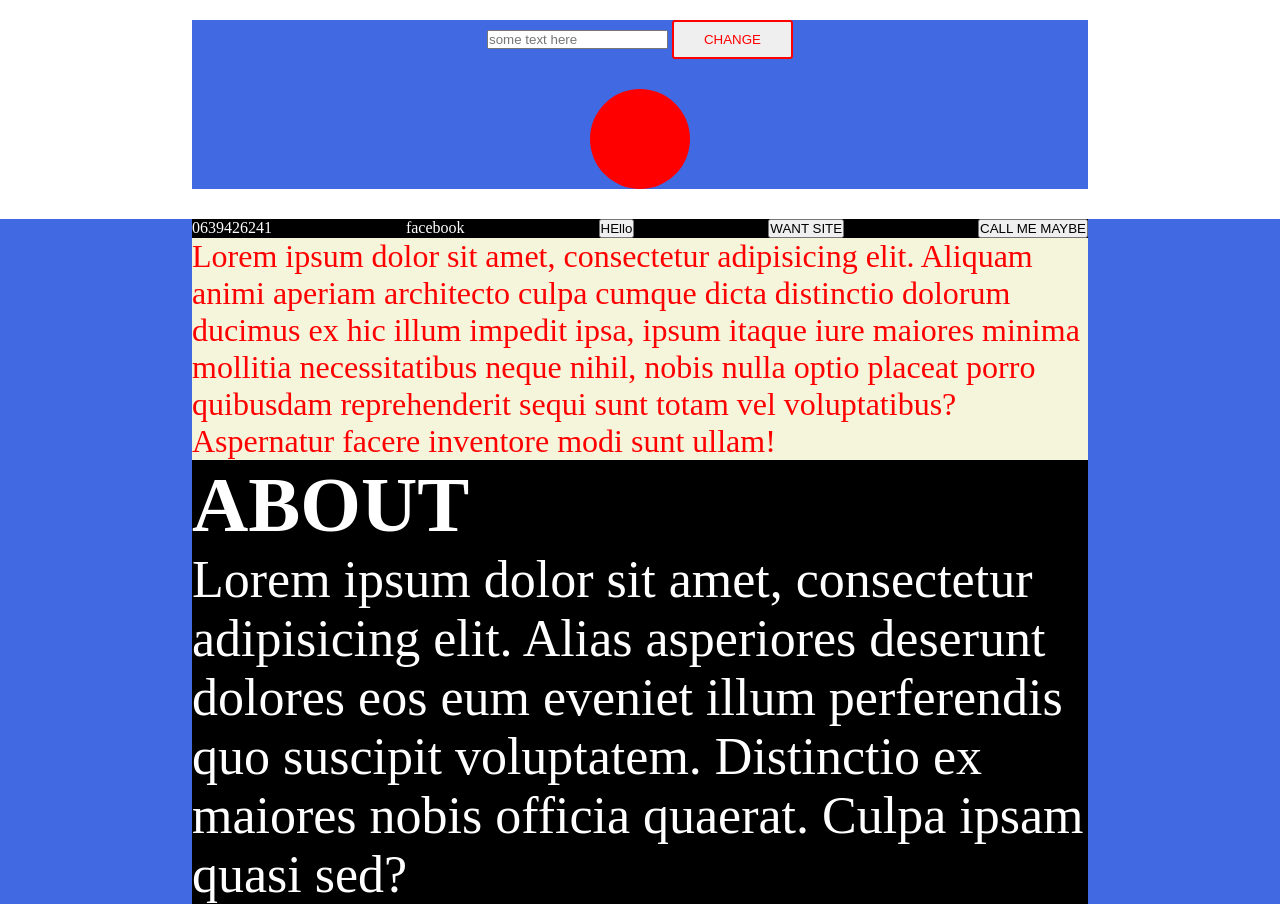
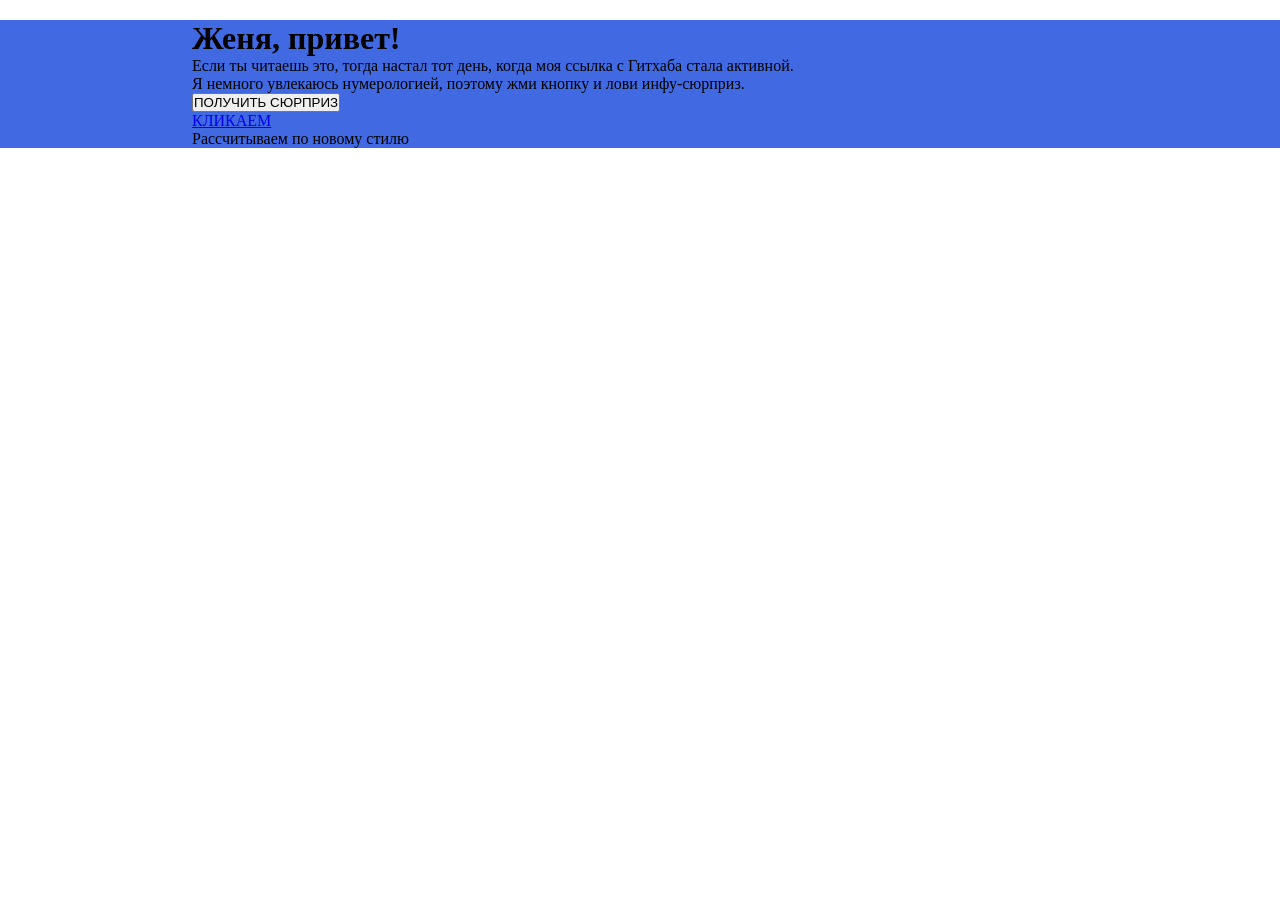
Before and after one commit to Sem34/js_colored-button, a plain HTML site: page index.html in a window 1280 px wide. After the commit the page ends 800 px from the top, so only its background shows below. Drawn offline with Linux system fonts and the light colour scheme.

Commit message:
Update index.html

```diff
--- a/index.html
+++ b/index.html
@@ -7,33 +7,19 @@
     <title>Title</title>
 </head>
 <body>
-    <div class="lcw">
-        <div class="container text-center">
-            <input type="text" placeholder="some text here">
-            <button class="button" onclick="change(document.querySelector('.circle'))">CHANGE</button>
-            <div class="circle text-center">
-
-
-            </div>
-        </div>
-    </div>
    <div class="container">
        <div class="lcw">
            <div class="header">
-                <div class="menu">
-                    <div class="menu__number">0639426241</div>
-                    <div class="menu__social">
-                        facebook
+               <h1>Женя, привет!</h1>
+               <div class="header-text">
+                   <p>Если ты читаешь это, тогда настал тот день, когда моя ссылка с Гитхаба стала активной.</p>
+                   <p>Я немного увлекаюсь нумерологией, поэтому жми кнопку и лови инфу-сюрприз.</p>
+                   <button class="header-button transition">ПОЛУЧИТЬ СЮРПРИЗ</button>
+                   <div class="header-link">
+                       <a href="https://astroson.com/numerologiya/psikhomatrica-kvadrat-pifagora/" target="_blank" class="transition">КЛИКАЕМ</a>
+                       <p>Рассчитываем по новому стилю</p>
                    </div>
-                    <button>HEllo</button>
-                    <button>WANT SITE</button>
-                    <button>CALL ME MAYBE</button>
                </div>
-                <div class="about-me"> Lorem ipsum dolor sit amet, consectetur adipisicing elit. Aliquam animi aperiam architecto culpa cumque dicta distinctio dolorum ducimus ex hic illum impedit ipsa, ipsum itaque iure maiores minima mollitia necessitatibus neque nihil, nobis nulla optio placeat porro quibusdam reprehenderit sequi sunt totam vel voluptatibus? Aspernatur facere inventore modi sunt ullam!</div>
-            </div>
-            <div class="about">
-                <h2 class="about__title">ABOUT</h2>
-                <p>Lorem ipsum dolor sit amet, consectetur adipisicing elit. Alias asperiores deserunt dolores eos eum eveniet illum perferendis quo suscipit voluptatem. Distinctio ex maiores nobis officia quaerat. Culpa ipsam quasi sed?</p>
            </div>
        </div>
    </div>
```
Lines whose indentation alone changed are shown as unchanged.
